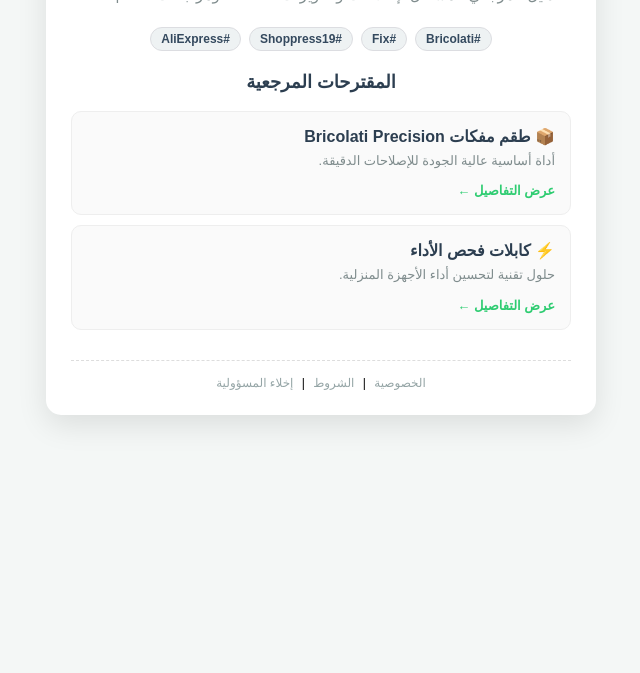
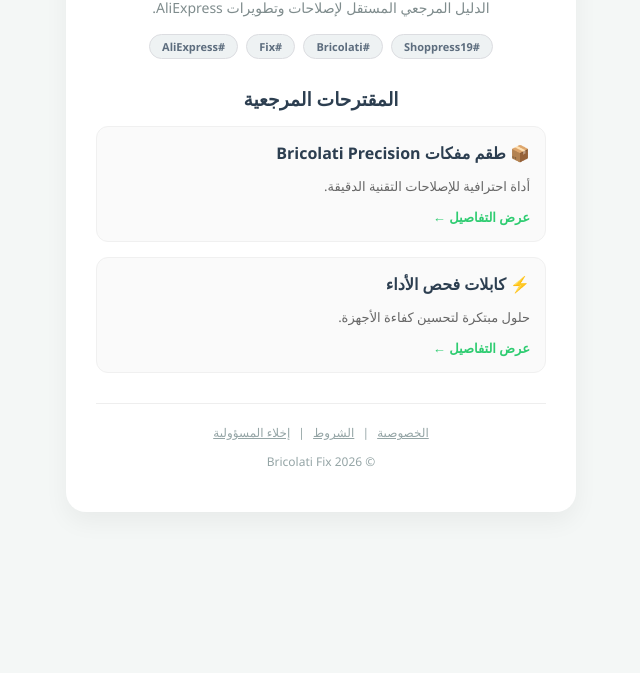
Before and after one commit to Shoppress19/bricolati-fix, a plain HTML site: page index.html in a window 1280 px wide. Shown: the part 127-800 px from the top of the page, without its empty margins (319-959 px from the left). Drawn offline with Linux system fonts and the light colour scheme.

Commit message:
Update index.html

```diff
--- a/index.html
+++ b/index.html
@@ -5,72 +5,76 @@
     <meta name="viewport" content="width=device-width, initial-scale=1.0">
     <title>Bricolati Fix | الدليل المرجعي</title>
     <style>
-        body { background-color: #f4f7f6; font-family: Arial, sans-serif; display: flex; justify-content: center; padding: 20px; margin: 0; }
-        .container { background: white; padding: 25px; border-radius: 15px; box-shadow: 0 10px 30px rgba(0,0,0,0.1); max-width: 500px; width: 100%; text-align: center; border-top: 6px solid #2ecc71; }
-        h1 { color: #2c3e50; font-size: 24px; }
-        p { color: #7f8c8d; line-height: 1.5; font-size: 15px; }
-        .tag-container { display: flex; justify-content: center; gap: 8px; flex-wrap: wrap; margin: 20px 0; }
-        .tag { background: #eef2f3; color: #34495e; padding: 4px 10px; border-radius: 20px; font-size: 12px; font-weight: bold; border: 1px solid #dcdde1; }
+        :root { --main-green: #2ecc71; --dark-blue: #2c3e50; }
+        body { background-color: #f4f7f6; font-family: 'Segoe UI', Arial, sans-serif; display: flex; justify-content: center; padding: 20px; margin: 0; }
+        .container { background: white; padding: 30px; border-radius: 20px; box-shadow: 0 10px 25px rgba(0,0,0,0.05); max-width: 450px; width: 100%; text-align: center; border-top: 8px solid var(--main-green); }
+        h1 { color: var(--dark-blue); margin-bottom: 5px; font-size: 26px; }
+        .tag-box { margin: 15px 0; }
+        .tag { background: #eef2f3; color: #5d6d7e; padding: 4px 12px; border-radius: 15px; font-size: 11px; font-weight: bold; border: 1px solid #dcdde1; margin: 2px; display: inline-block; }
 
-        /* قسم المنتجات */
-        .product-card { border: 1px solid #eee; padding: 15px; border-radius: 10px; background: #fafafa; margin-bottom: 10px; text-align: right; }
-        .product-card h4 { margin: 0; color: #2c3e50; font-size: 16px; }
-        .btn-link { color: #2ecc71; text-decoration: none; font-weight: bold; font-size: 13px; display: inline-block; margin-top: 8px; }
+        .product-card { border: 1px solid #f0f0f0; padding: 15px; border-radius: 12px; background: #fafafa; margin-bottom: 15px; text-align: right; transition: 0.3s; }
+        .product-card:hover { border-color: var(--main-green); }
+        .product-card h4 { margin: 0; color: var(--dark-blue); }
+        .btn { color: var(--main-green); text-decoration: none; font-size: 13px; font-weight: bold; display: block; margin-top: 10px; }
 
-        /* الأقسام القانونية */
-        .legal-footer { margin-top: 30px; padding-top: 15px; border-top: 1px dashed #ddd; font-size: 12px; }
-        .legal-footer a { color: #95a5a6; text-decoration: none; margin: 0 5px; cursor: pointer; }
-        .legal-box { display: none; background: #fffde7; padding: 15px; border-radius: 8px; margin-top: 15px; text-align: right; font-size: 13px; border: 1px solid #fff9c4; }
+        footer { margin-top: 30px; padding-top: 20px; border-top: 1px solid #eee; font-size: 12px; color: #95a5a6; }
+        .legal-link { cursor: pointer; color: #95a5a6; text-decoration: underline; margin: 0 5px; }
+
+        /* نافذة المعلومات القانونية */
+        #legal-overlay { display: none; position: fixed; top: 0; left: 0; width: 100%; height: 100%; background: rgba(0,0,0,0.5); justify-content: center; align-items: center; z-index: 1000; }
+        .legal-modal { background: white; padding: 25px; border-radius: 15px; max-width: 90%; width: 350px; text-align: right; position: relative; }
+        .close-btn { background: var(--main-green); color: white; border: none; padding: 5px 15px; border-radius: 5px; cursor: pointer; margin-top: 15px; width: 100%; }
     </style>
 </head>
 <body>
 
 <div class="container">
-    <h1>🛠️ Bricolati Fix</h1>
-    <p>الدليل المرجعي المستقل لإصلاحات وتطويرات Bricolati ومراجعات AliExpress.</p>
+    <h1>Bricolati Fix 🛠️</h1>
+    <p style="color: #7f8c8d; font-size: 14px;">الدليل المرجعي المستقل لإصلاحات وتطويرات AliExpress.</p>
 
-    <div class="tag-container">
-        <span class="tag">#Bricolati</span>
-        <span class="tag">#Fix</span>
-        <span class="tag">#Shoppress19</span>
-        <span class="tag">#AliExpress</span>
+    <div class="tag-box">
+        <span class="tag">#Shoppress19</span> <span class="tag">#Bricolati</span>
+        <span class="tag">#Fix</span> <span class="tag">#AliExpress</span>
     </div>
 
-    <h3 style="color: #2c3e50; font-size: 18px;">المقترحات المرجعية</h3>
+    <h3 style="margin: 25px 0 15px; color: var(--dark-blue);">المقترحات المرجعية</h3>
 
     <div class="product-card">
         <h4>📦 طقم مفكات Bricolati Precision</h4>
-        <p style="font-size: 13px; margin: 5px 0;">أداة أساسية عالية الجودة للإصلاحات الدقيقة.</p>
-        <a href="#" class="btn-link">عرض التفاصيل ←</a>
+        <p style="font-size: 13px; color: #666;">أداة احترافية للإصلاحات التقنية الدقيقة.</p>
+        <a href="#" class="btn">عرض التفاصيل ←</a>
     </div>
 
     <div class="product-card">
         <h4>⚡ كابلات فحص الأداء</h4>
-        <p style="font-size: 13px; margin: 5px 0;">حلول تقنية لتحسين أداء الأجهزة المنزلية.</p>
-        <a href="#" class="btn-link">عرض التفاصيل ←</a>
+        <p style="font-size: 13px; color: #666;">حلول مبتكرة لتحسين كفاءة الأجهزة.</p>
+        <a href="#" class="btn">عرض التفاصيل ←</a>
     </div>
 
-    <div class="legal-footer">
-        <a onclick="showLegal('privacy')">الخصوصية</a> |
-        <a onclick="showLegal('terms')">الشروط</a> |
-        <a onclick="showLegal('disclaimer')">إخلاء المسؤولية</a>
+    <footer>
+        <span class="legal-link" onclick="openLegal('الخصوصية', 'نحن لا نجمع بياناتك. الروابط الخارجية تتبع سياسة AliExpress.')">الخصوصية</span> |
+        <span class="legal-link" onclick="openLegal('الشروط', 'هذا الموقع مرجع تقني. استخدام المعلومات على مسؤوليتك.')">الشروط</span> |
+        <span class="legal-link" onclick="openLegal('إخلاء المسؤولية', 'قد نحصل على عمولة من الروابط لدعم المشروع.')">إخلاء المسؤولية</span>
+        <p>© 2026 Bricolati Fix</p>
+    </footer>
+</div>
 
-        <div id="legal-display" class="legal-box">
-            </div>
+<div id="legal-overlay">
+    <div class="legal-modal">
+        <h4 id="legal-title" style="color: var(--dark-blue); margin-top: 0;"></h4>
+        <p id="legal-text" style="font-size: 14px; color: #555; line-height: 1.6;"></p>
+        <button class="close-btn" onclick="closeLegal()">فهمت ذلك</button>
     </div>
 </div>
 
 <script>
-    function showLegal(type) {
-        var display = document.getElementById('legal-display');
-        display.style.display = 'block';
-        if(type === 'privacy') {
-            display.innerHTML = "<strong>الخصوصية:</strong> لا نجمع بيانات شخصية. الروابط الخارجية تتبع سياسة AliExpress.";
-        } else if(type === 'terms') {
-            display.innerHTML = "<strong>الشروط:</strong> الموقع مرجع تعليمي واستخدام المعلومات على مسؤوليتك الخاصة.";
-        } else {
-            display.innerHTML = "<strong>إخلاء المسؤولية:</strong> قد نحصل على عمولة من روابط الأفلييت لدعم استمرار الموقع.";
-        }
+    function openLegal(title, text) {
+        document.getElementById('legal-title').innerText = title;
+        document.getElementById('legal-text').innerText = text;
+        document.getElementById('legal-overlay').style.display = 'flex';
+    }
+    function closeLegal() {
+        document.getElementById('legal-overlay').style.display = 'none';
     }
 </script>
 
```
